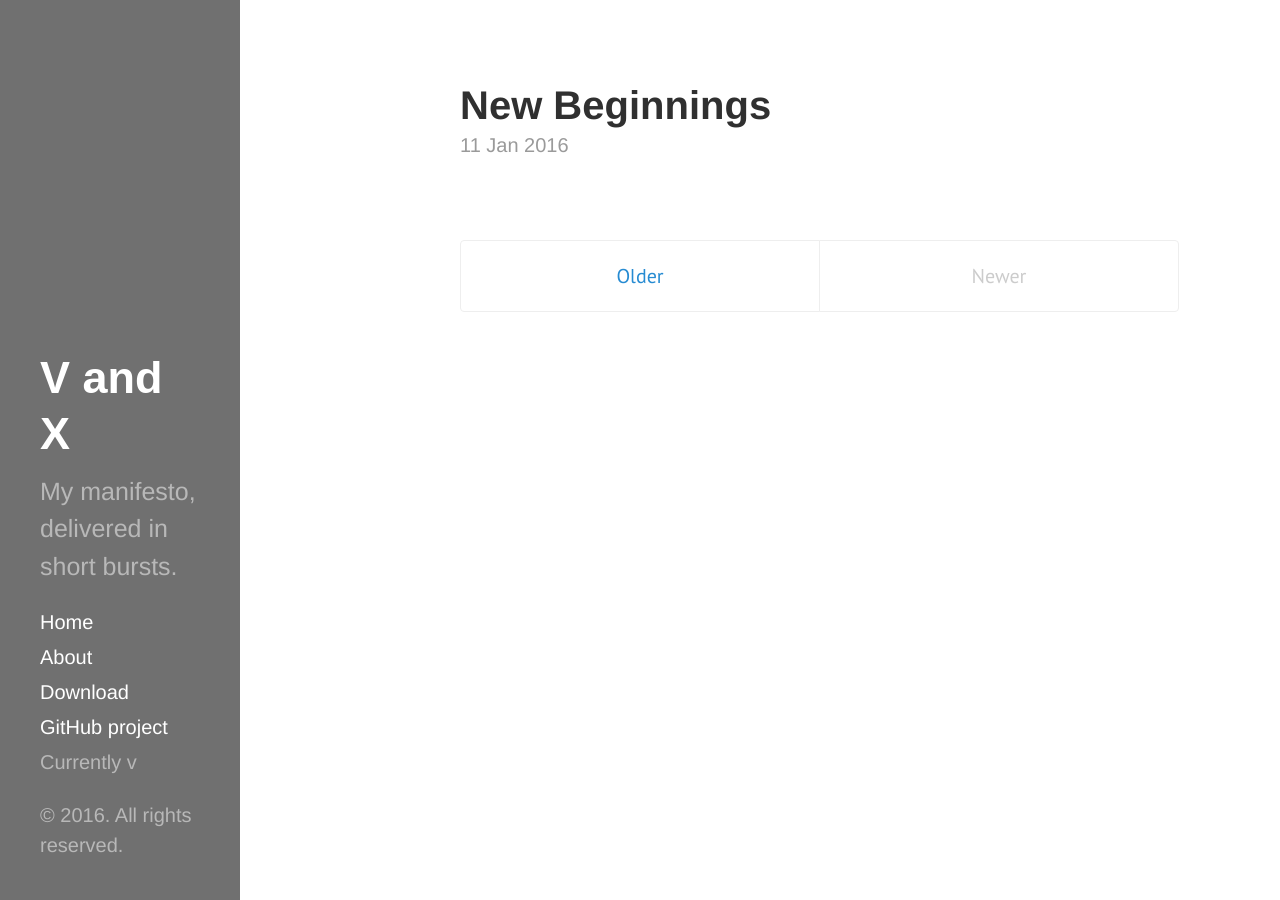
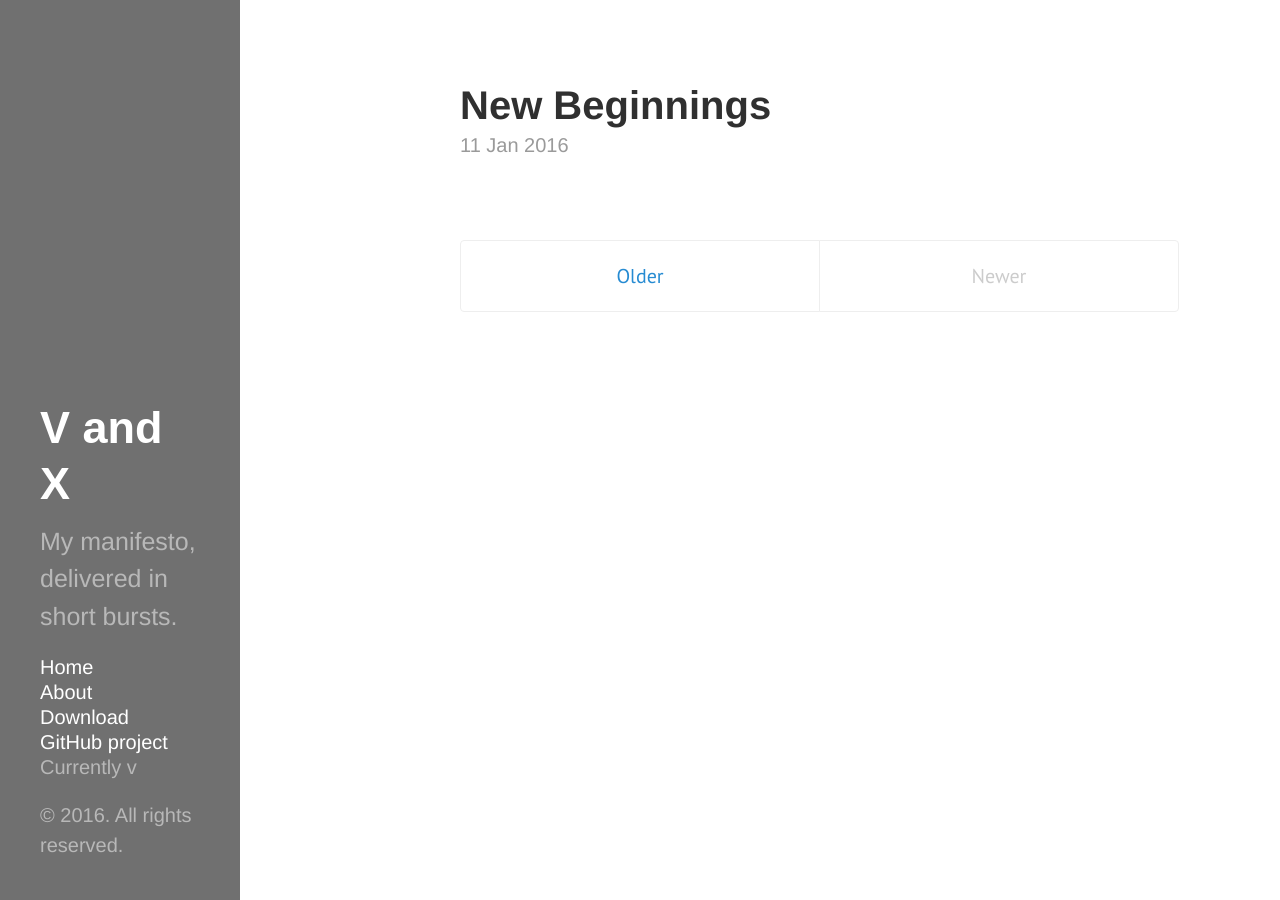
Before and after one commit to TimBanks/timbanks.github.io, a Jekyll site: the page built from index.html, in a window 1280 px wide. Built offline with Jekyll 4.4.1, drawn with Linux system fonts in a browser that asks for light colours; the list of posts is cut into pages by our own code.

Commit message:
sidebar work

```diff
--- a/public/css/hyde.css
+++ b/public/css/hyde.css
@@ -92,7 +92,7 @@ html {
 }
 .sidebar-nav-item {
   display: block;
-  line-height: 1.75;
+  line-height: 1.25;
 }
 a.sidebar-nav-item:hover,
 a.sidebar-nav-item:focus {
```
